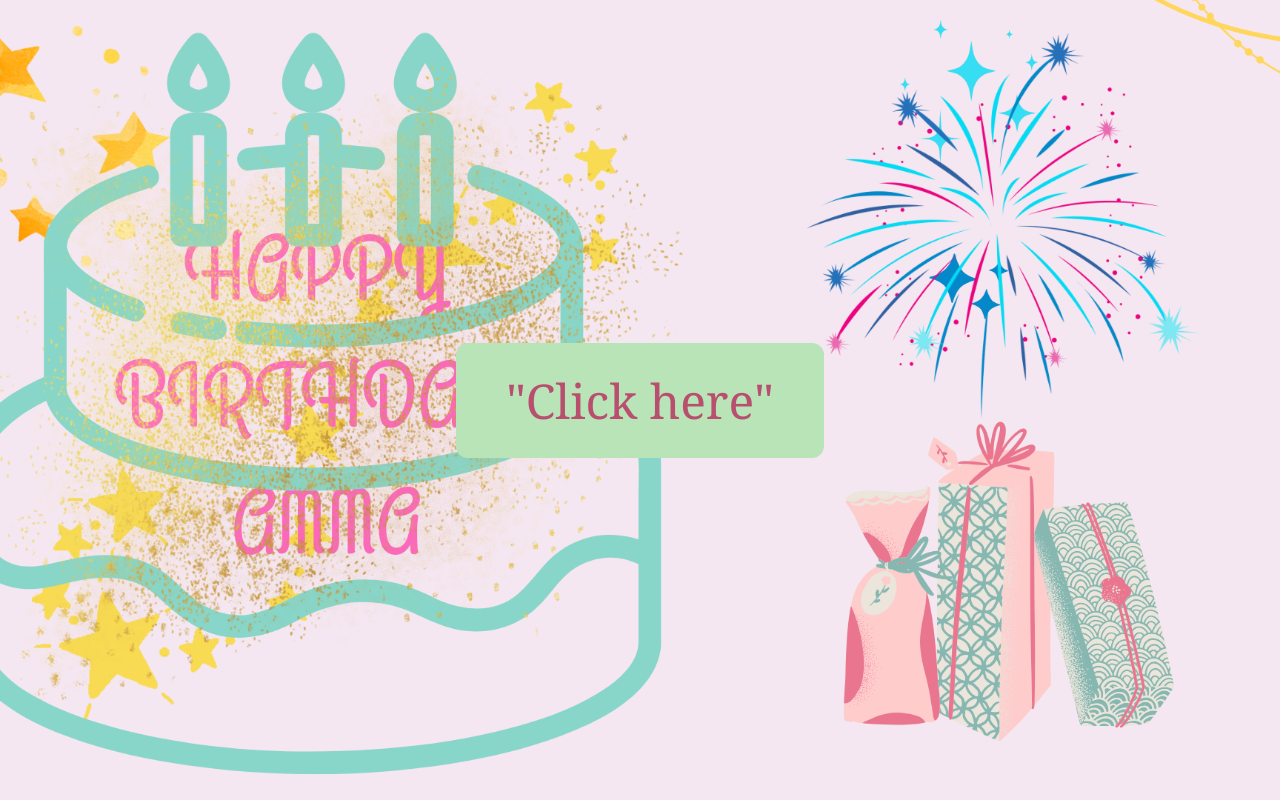
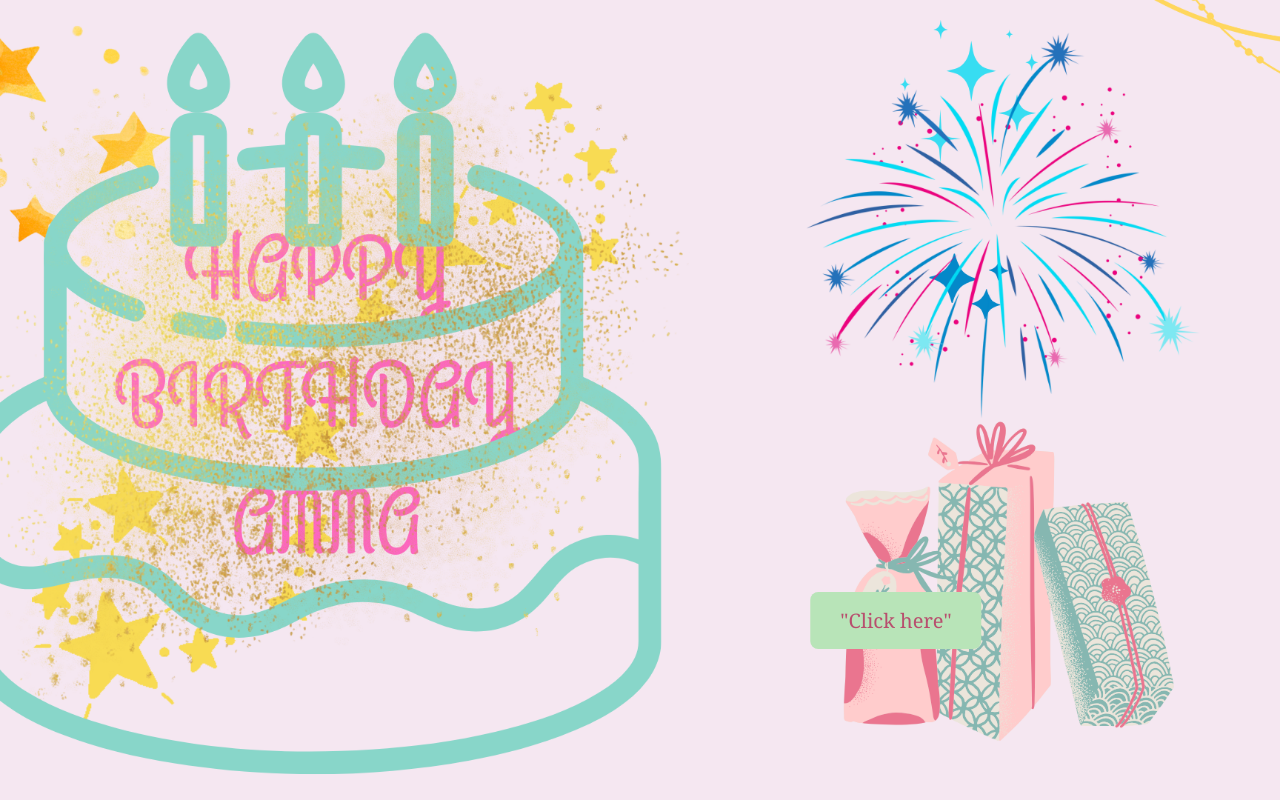
Before and after one commit to Vijaykp12/Amma, a plain HTML site: page index.html in a window 1280 px wide. Drawn offline with Linux system fonts and the light colour scheme.

Commit message:
Update birthday.css

```diff
--- a/birthday.css
+++ b/birthday.css
@@ -1,9 +1,8 @@
 body, html {
     margin: 0;
     padding: 0;
-    height: 100vh;
-    width: 100vw;
-    overflow: hidden;
+    height: 100vh; /* Full-screen */
+    width: 100%;  /* Full width */
 }
 
 .background {
@@ -11,34 +10,30 @@ body, html {
     background-position: center;
     background-repeat: no-repeat;
     background-size: cover;
-    height: 100vh;
-    width: 100vw;
-    position: relative;
-    display: flex;
-    justify-content: center;
-    align-items: center;
+    height: 100vh; /* Ensure it fills viewport height */
+    width: 100vw; /* Full width */
+    position: relative; /* To position button relative to this */
 }
 
+
 .click {
-    padding: 20px 40px;
-    font-size: 2rem;
+    position: absolute;
+    top: 74%;
+    left: 70%;
+    transform: translateX(-50%); /* Perfect horizontal centering */
+    padding: 15px 30px;
+    font-size: 20px;
     font-family: Cambria, Cochin, Georgia, Times, 'Times New Roman', serif;
     color: rgb(184, 79, 110);
     background-color: rgb(184, 228, 184);
     cursor: pointer;
     border: none;
-    border-radius: 12px;
+    border-radius: 8px;
     transition: background-color 0.3s ease, transform 0.2s ease;
 }
 
+/* Hover effect */
 .click:hover {
     background-color: rgb(160, 210, 160);
     transform: scale(1.05);
 }
-
-@media (orientation: landscape) {
-    .click {
-        font-size: 3rem;
-        padding: 25px 50px;
-    }
-}
```
